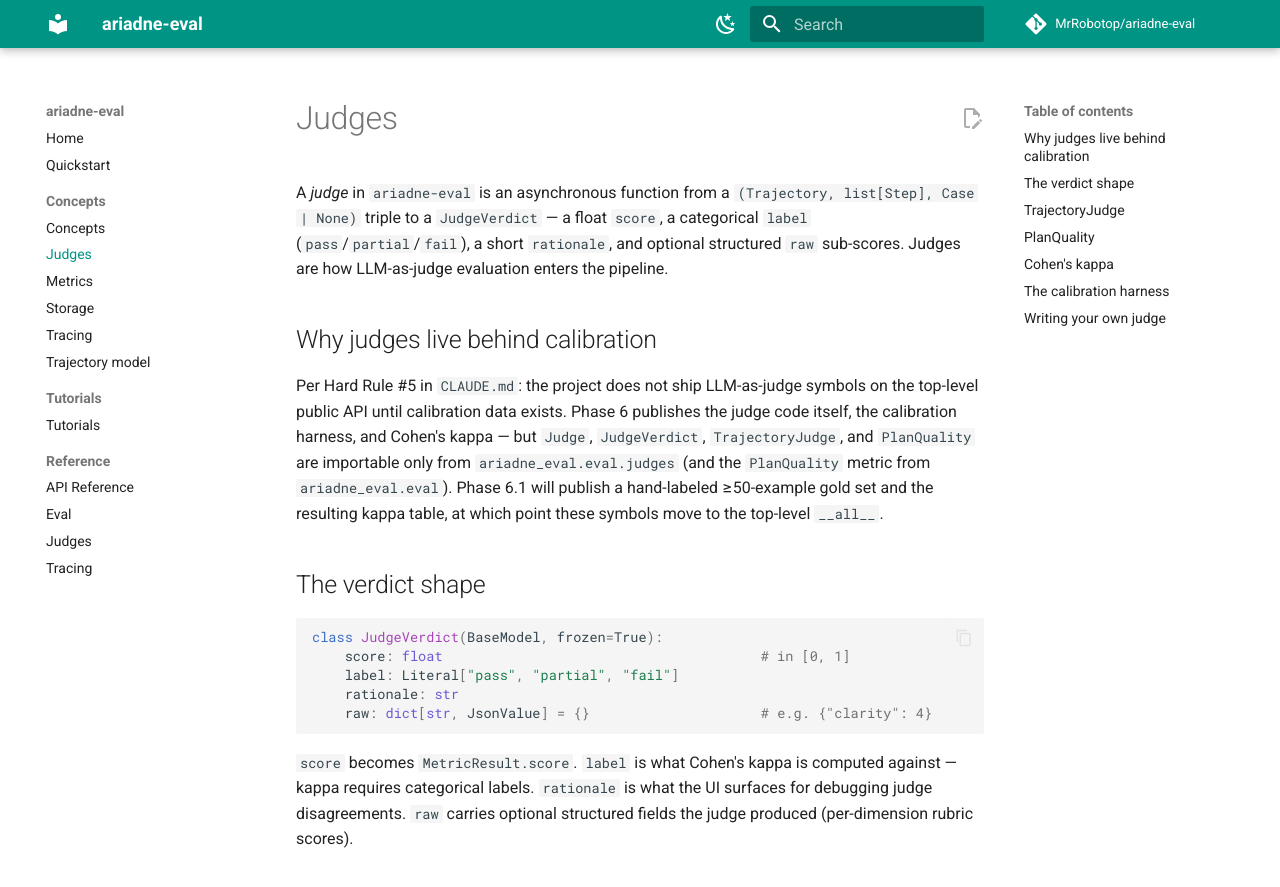
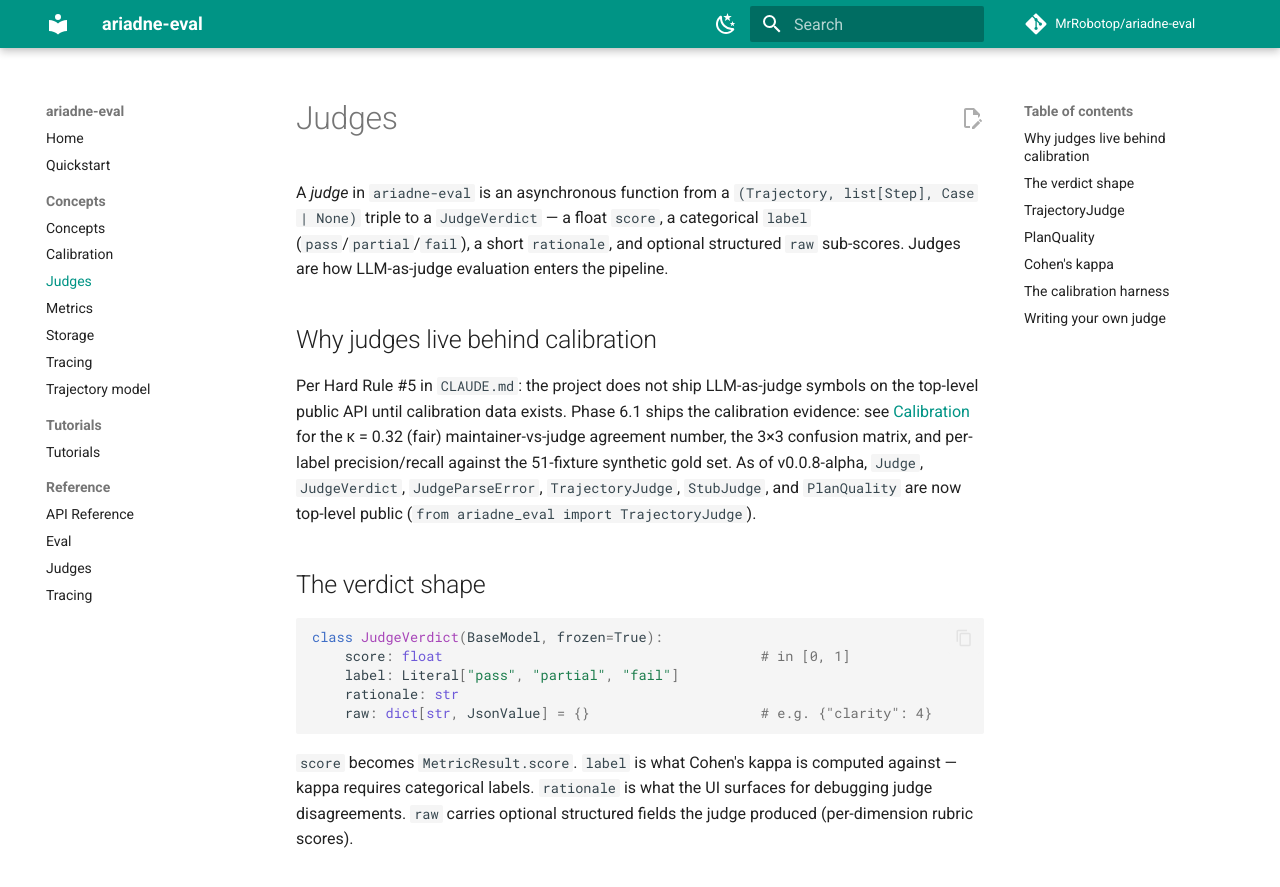
Before and after one commit to MrRobotop/ariadne-eval, an MkDocs documentation site: the page built from docs/concepts/judges.md, in a window 1280 px wide and 900 px high. Shown: the top 887 px of the window. Built offline with MkDocs 1.6.1 and Material for MkDocs 9.7.7, drawn with Linux system fonts in a browser that asks for light colours; comment, search, counter and statistics services are not loaded.

Commit message:
docs: link calibration page from judges, add to mkdocs nav
Co-Authored-By: Claude Sonnet 4.6 <noreply@anthropic.com>

```diff
--- a/docs/concepts/judges.md
+++ b/docs/concepts/judges.md
@@ -10,12 +10,11 @@ LLM-as-judge evaluation enters the pipeline.
 
 Per Hard Rule #5 in `CLAUDE.md`: the project does not ship LLM-as-judge
 symbols on the top-level public API until calibration data exists.
-Phase 6 publishes the judge code itself, the calibration harness, and
-Cohen's kappa — but `Judge`, `JudgeVerdict`, `TrajectoryJudge`, and
-`PlanQuality` are importable only from `ariadne_eval.eval.judges` (and
-the `PlanQuality` metric from `ariadne_eval.eval`). Phase 6.1 will
-publish a hand-labeled ≥50-example gold set and the resulting kappa
-table, at which point these symbols move to the top-level `__all__`.
+Phase 6.1 ships the calibration evidence: see [Calibration](./calibration.md) for the
+κ = 0.32 (fair) maintainer-vs-judge agreement number, the 3×3 confusion matrix, and
+per-label precision/recall against the 51-fixture synthetic gold set. As of v0.0.8-alpha,
+`Judge`, `JudgeVerdict`, `JudgeParseError`, `TrajectoryJudge`, `StubJudge`, and
+`PlanQuality` are now top-level public (`from ariadne_eval import TrajectoryJudge`).
 
 ## The verdict shape
 
--- a/mkdocs.yml
+++ b/mkdocs.yml
@@ -77,6 +77,7 @@ nav:
   - Quickstart: quickstart.md
   - Concepts:
       - concepts/index.md
+      - Calibration: concepts/calibration.md
       - Judges: concepts/judges.md
       - Metrics: concepts/metrics.md
       - Storage: concepts/storage.md
```
